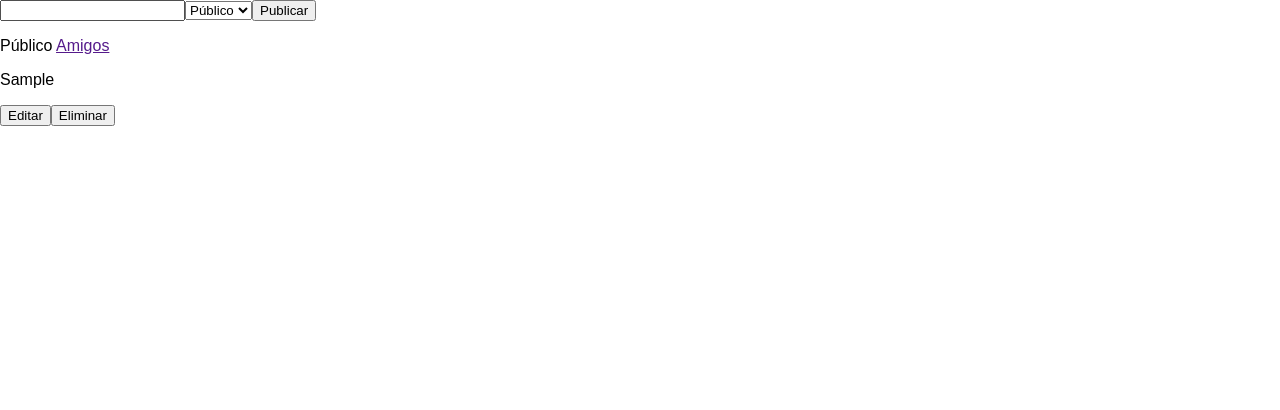
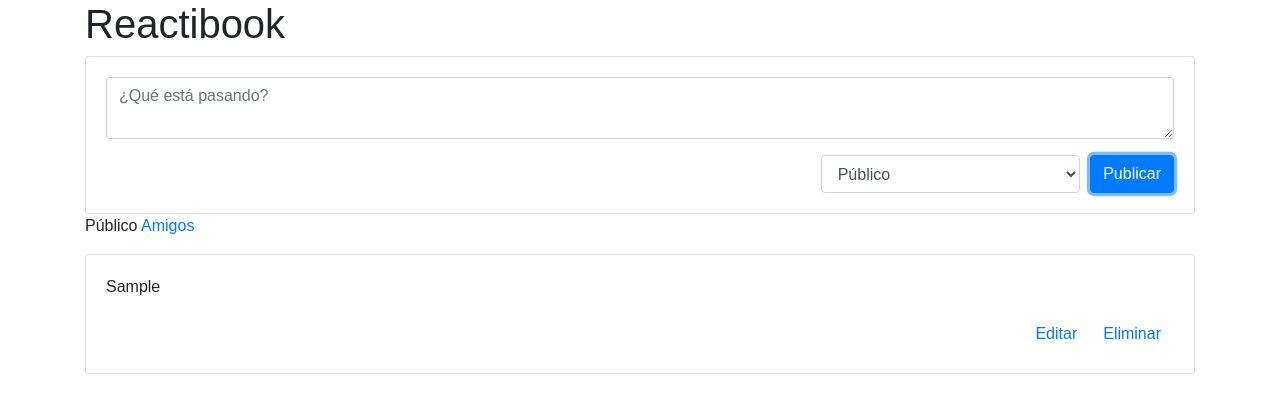
Before and after one commit to joseevasquezh/reactibook, a React (Create React App) app: page / in a window 1280 px wide. Both pictures are taken after typing "Sample" into the empty fields and a click on the button "Publicar". Shown: the top 410 px of the page. Built offline with nearby package versions, Linux system fonts and the light colour scheme.

Commit message:
Add bootstrap css and some classes to improve appearance

```diff
--- a/public/index.html
+++ b/public/index.html
@@ -10,6 +10,7 @@
     -->
     <link rel="manifest" href="%PUBLIC_URL%/manifest.json">
     <link rel="shortcut icon" href="%PUBLIC_URL%/favicon.ico">
+    <link rel="stylesheet" href="https://stackpath.bootstrapcdn.com/bootstrap/4.1.1/css/bootstrap.min.css" integrity="sha384-WskhaSGFgHYWDcbwN70/dfYBj47jz9qbsMId/iRN3ewGhXQFZCSftd1LZCfmhktB" crossorigin="anonymous">
     <!--
       Notice the use of %PUBLIC_URL% in the tags above.
       It will be replaced with the URL of the `public` folder during the build.
@@ -25,7 +26,7 @@
     <noscript>
       You need to enable JavaScript to run this app.
     </noscript>
-    <div id="root"></div>
+    <div id="root" class="container"></div>
     <!--
       This HTML file is a template.
       If you open it directly in the browser, you will see an empty page.
--- a/src/App.js
+++ b/src/App.js
@@ -25,7 +25,9 @@ class Wall extends Component {
   render () {
     const visiblePosts = GetVisiblePosts(this.props.store.getState().posts, this.props.store.getState().visibilityFilter);
     return (
-      <div className="wall">
+      <div className="row">
+        <div className="col">
+          <h1> Reactibook </h1>
           <PostAdd onAddPost={(text,visibility) =>
             this.props.store.dispatch(addPost(nextPostId++,text,(visibility === 'friends' ? false : true)))}/>
           <VisibilityFilterLinks
@@ -37,6 +39,7 @@ class Wall extends Component {
             onClickSave={ (id, text)=> this.props.store.dispatch(editPost(id, text)) }
             onClickDelete={ (id)=> this.props.store.dispatch(deletePost(id)) }
           />
+        </div>
       </div>
     );
   }
--- a/src/components/PostAdd.js
+++ b/src/components/PostAdd.js
@@ -7,7 +7,8 @@ const PostAdd = ({onAddPost}) => {
   let select;
 
   return (
-    <div>
+    <div className="card">
+      <div className="card-body">
         <form
           onSubmit={e => {
             e.preventDefault()
@@ -18,17 +19,34 @@ const PostAdd = ({onAddPost}) => {
             input.value = ''
           }}
         >
-        <input
+          <div className="form-group">
+            <textarea
+              className="form-control"
+              placeholder="¿Qué está pasando?"
               ref={node => {input = node}}
             />
-        <select ref={node => {select = node}}>
+          </div>
+          <div className="form-row justify-content-end">
+            <div className="col-3">
+              <select
+                className="form-control"
+
+                ref={node => {select = node}}>
                 <option value="public">Público</option>
                 <option value="friends" >Amigos</option>
               </select>
-        <button type="submit">
+            </div>
+            <div className="col-auto">
+              <button
+                className="btn btn-primary"
+                type="submit">
                 Publicar
               </button>
+              </div>
+          </div>
+
         </form>
+      </div>
     </div>
   )
 };
--- a/src/components/PostEdit.js
+++ b/src/components/PostEdit.js
@@ -2,19 +2,30 @@ import React from 'react';
 import PropTypes from 'prop-types';
 
 const PostEdit = ({text, onClickSave, onClickCancel}) => (
-  <div>
+  <div className="card">
+    <div className="card-body">
       <form onSubmit={e => { e.preventDefault()}} >
-      <input
+        <div className="form-group">
+          <textarea
+            className="form-control"
             defaultValue={text}
             ref={node => {this.input = node}}
           />
-      <button onClick={() => onClickSave(this.input.value)}>
+        </div>
+        <div className="form-row justify-content-end">
+          <button
+            className="btn btn-primary"
+            onClick={() => onClickSave(this.input.value)}>
             Guardar
           </button>
-      <button  onClick={onClickCancel}>
+          <button
+            className="btn btn-secondary"
+            onClick={onClickCancel}>
             Cancelar
           </button>
+        </div>
       </form>
+    </div>
   </div>
 );
 
--- a/src/components/PostView.js
+++ b/src/components/PostView.js
@@ -2,16 +2,24 @@ import React from 'react';
 import PropTypes from 'prop-types';
 
 const PostView = ({text, onClickEdit, onClickDelete}) => (
-  <div>
+  <div className="card">
+    <div className="card-body">
       <p>
         {text}
       </p>
-    <button onClick={onClickEdit}>
+      <div className="text-right">
+        <button
+          className="btn btn-link"
+          onClick={onClickEdit}>
           Editar
         </button>
-    <button  onClick={onClickDelete}>
+        <button
+          className="btn btn-link"
+          onClick={onClickDelete}>
           Eliminar
         </button>
+      </div>
+    </div>
   </div>
 );
 
```
Lines whose indentation alone changed are shown as unchanged.
